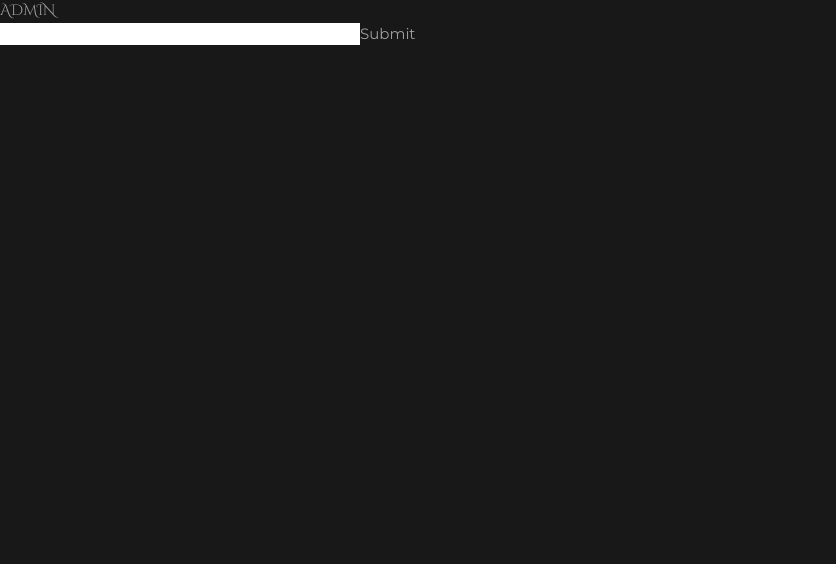
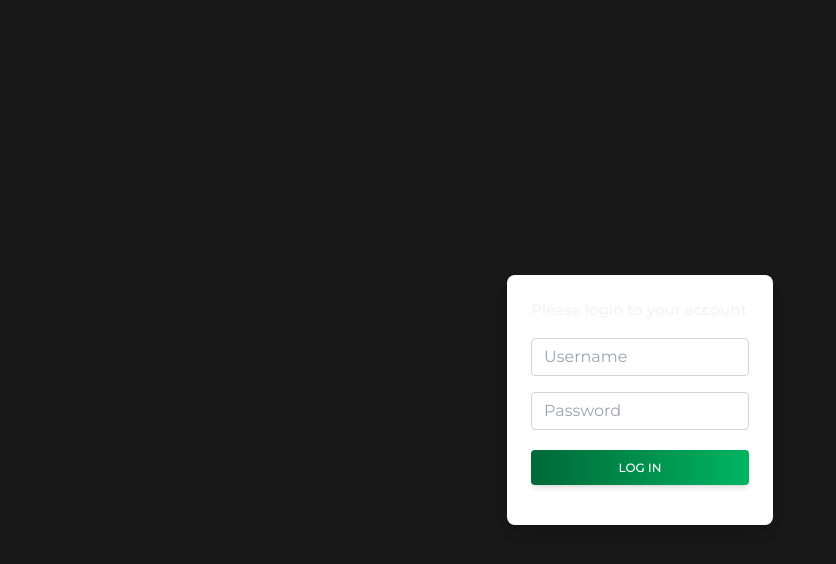
Before and after one commit to cnmichel/artichaut-frontend, a Vue app: page /admin in a window 1280 px wide. Shown: the top 564 px of the page, without its empty margins (0-836 px from the left). Built offline with nearby package versions, Linux system fonts and the light colour scheme; no server answers; what tw-elements would draw is missing.

Commit message:
feat: pimped admin login view

```diff
--- a/src/views/admin/AdminLoginView.vue
+++ b/src/views/admin/AdminLoginView.vue
@@ -1,10 +1,46 @@
 <template>
-  <h1>ADMIN</h1>
-  <form @submit.prevent="submit">
-    <input type="email" name="email" v-model="user.email" />
-    <input type="password" name="password" v-model="user.password" />
-    <button type="submit">Submit</button>
-  </form>
+  <div class="flex justify-center items-center h-full">
+    <div class="block p-6 rounded-lg shadow-lg bg-white max-w-sm">
+      <form @submit.prevent="submit">
+        <p class="mb-4">Please login to your account</p>
+        <div class="mb-4">
+          <input
+              name="email" v-model="user.email"
+              type="email"
+              class="form-control block w-full px-3 py-1.5 text-base font-normal text-gray-700 bg-white bg-clip-padding border border-solid border-gray-300 rounded transition ease-in-out m-0 focus:text-gray-700 focus:bg-white focus:border-blue-600 focus:outline-none"
+              id="exampleFormControlInput1"
+              placeholder="Username"
+          />
+        </div>
+        <div class="mb-4">
+          <input
+              name="password" v-model="user.password"
+              type="password"
+              class="form-control block w-full px-3 py-1.5 text-base font-normal text-gray-700 bg-white bg-clip-padding border border-solid border-gray-300 rounded transition ease-in-out m-0 focus:text-gray-700 focus:bg-white focus:border-blue-600 focus:outline-none"
+              id="exampleFormControlInput1"
+              placeholder="Password"
+          />
+        </div>
+        <div class="text-center pt-1 pb-1">
+          <button
+              class="inline-block px-6 py-2.5 text-white font-medium text-xs leading-tight uppercase rounded shadow-md hover:bg-blue-700 hover:shadow-lg focus:shadow-lg focus:outline-none focus:ring-0 active:shadow-lg transition duration-150 ease-in-out w-full mb-3"
+              type="submit"
+              data-mdb-ripple="true"
+              data-mdb-ripple-color="light"
+              style="
+                            background: linear-gradient(
+                              to right,
+                              #006838,
+                              #00B561
+                            );
+                          "
+          >
+            Log in
+          </button>
+        </div>
+      </form>
+    </div>
+  </div>
 </template>
 
 <script setup>
```
